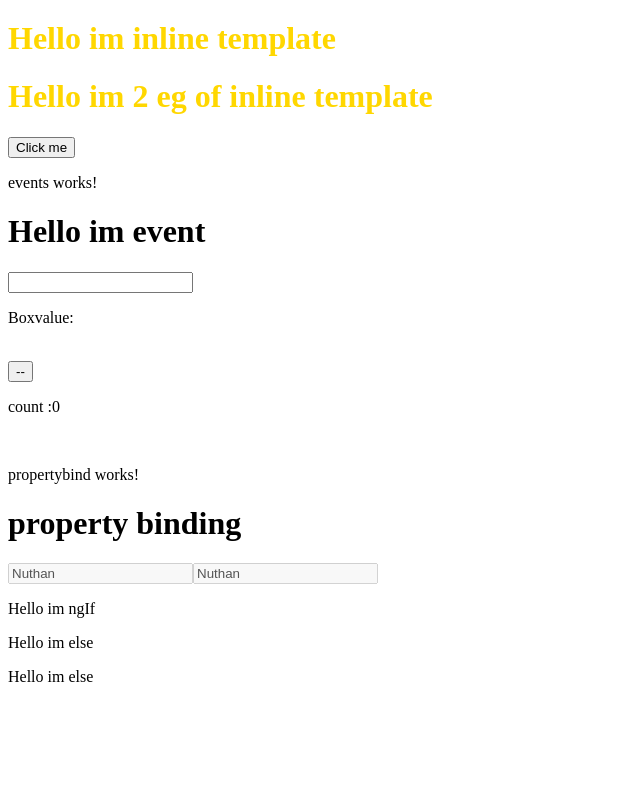
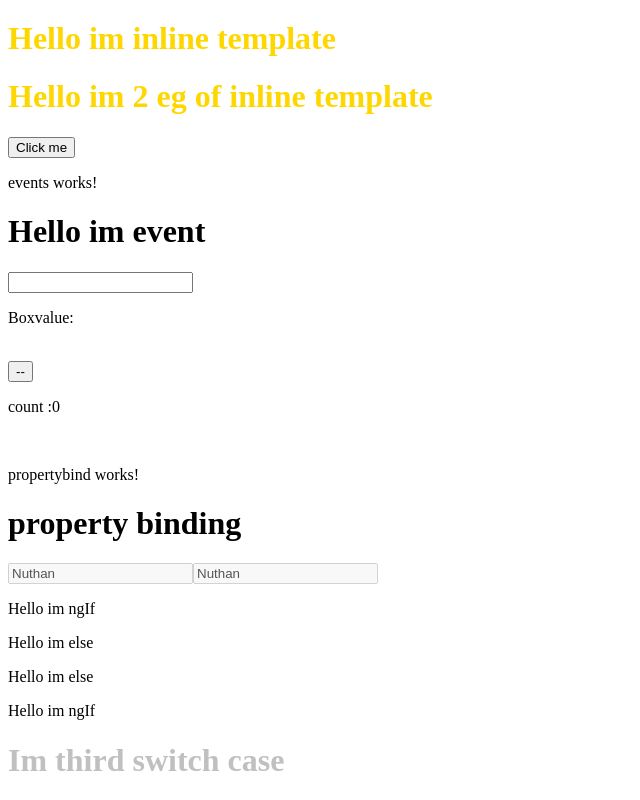
Before and after one commit to Nuthankumar9494/Angular_Practice, an Angular app: page / in a window 1280 px wide. Shown: the part 562-1362 px from the top of the page, without its empty margins (0-640 px from the left). Before the commit the page ends 1264 px from the top, so only its background shows below. Built offline with nearby package versions, Linux system fonts and the light colour scheme.

Commit message:
All conditional properties in angular

```diff
--- a/src/app/propertybind/propertybind.component.html
+++ b/src/app/propertybind/propertybind.component.html
@@ -12,3 +12,15 @@
 <ng-template #elseBlock><p>Hello im else</p></ng-template>
 <p *ngIf="percentage>55; else elseBlock" >Hello im ngIf</p>
 <ng-template #elseBlock><p>Hello im else</p></ng-template>
+<p *ngIf="show=='yes'; else elseBlock" >Hello im ngIf</p>
+<ng-template #elseBlock><p>Hello im else</p></ng-template>
+<!-- multiple condition and else if -->
+<ng-template [ngIf]="color=='blue'"> <h1 style="color:rgb(0, 21, 255)">hello im red</h1></ng-template>
+<ng-template [ngIf]="color=='red'"> <h1 style="color:red">hello im red</h1></ng-template>
+<ng-template [ngIf]="color=='gold'"> <h1 style="color:gold">hello im red</h1></ng-template>
+<!-- switch case -->
+<div [ngSwitch]="color">
+    <h1 *ngSwitchCase="'gold'" style="color: gold;">Im a switch case</h1>
+    <h1 *ngSwitchCase="'red'" style="color: red;">Im a second case</h1>
+    <h1 *ngSwitchCase="'silver'" style="color: silver;"> Im third switch case</h1>
+</div>
--- a/src/app/propertybind/propertybind.component.ts
+++ b/src/app/propertybind/propertybind.component.ts
@@ -16,4 +16,5 @@ export class PropertybindComponent implements OnInit {
   show="yes";
   marks='100';
   percentage=50;
+  color='silver';
 }
```
